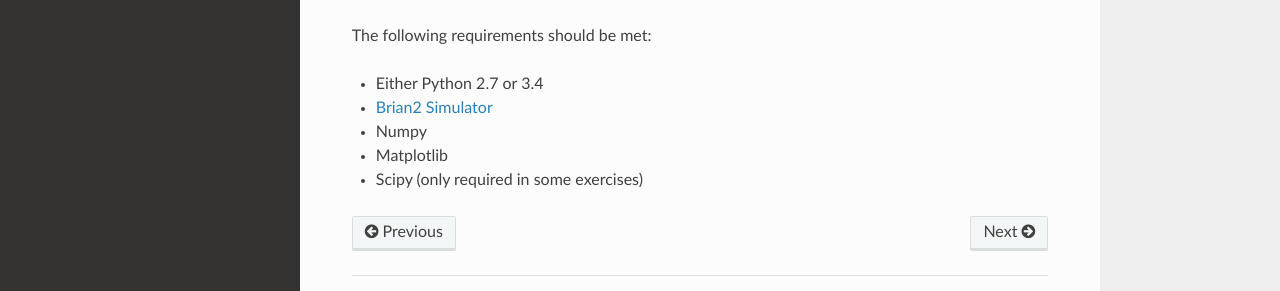
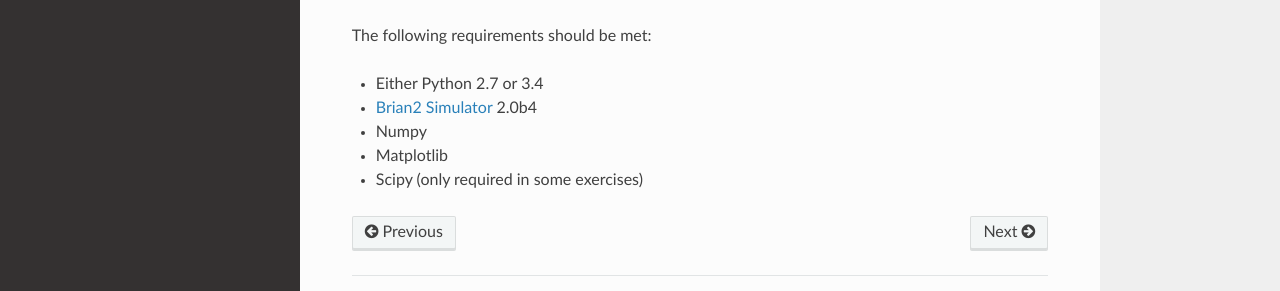
Before and after one commit to EPFL-LCN/neuronaldynamics-exercises, a Sphinx documentation site: the page built from doc/intro.rst, in a window 1280 px wide and 1179 px high. Shown: the part 798-1089 px from the top of the window. Built offline with Sphinx 7.4.7 and the Read the Docs theme 2.0.0, drawn with Linux system fonts in a browser that asks for light colours; the version number could not be read and is left out.

Commit message:
changed brian version to 2.0b4. The newer release candidate threw build errors, which have to be sorted out.

```diff
--- a/doc/intro.rst
+++ b/doc/intro.rst
@@ -37,7 +37,7 @@ Requirements
 The following requirements should be met:
 
 -  Either Python 2.7 or 3.4
--  `Brian2 Simulator <https://github.com/brian-team/brian2>`__
+-  `Brian2 Simulator <https://github.com/brian-team/brian2>`__ 2.0b4
 -  Numpy
 -  Matplotlib
 -  Scipy (only required in some exercises)
```
Also changed, not shown: .travis.yml, 1 other file.
